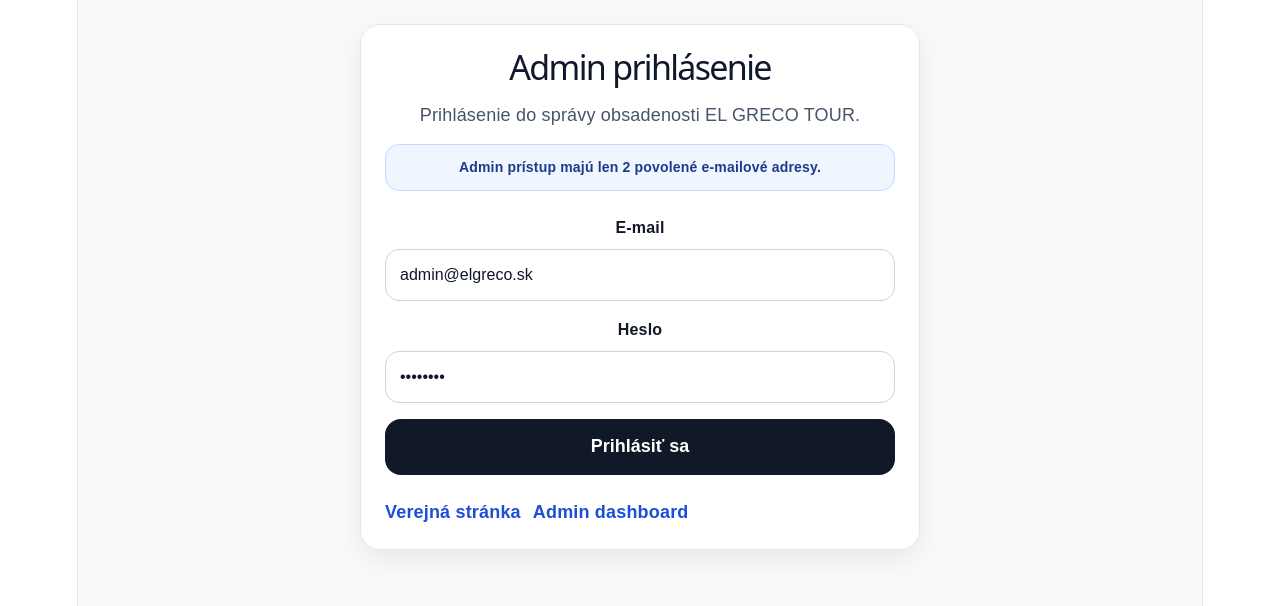
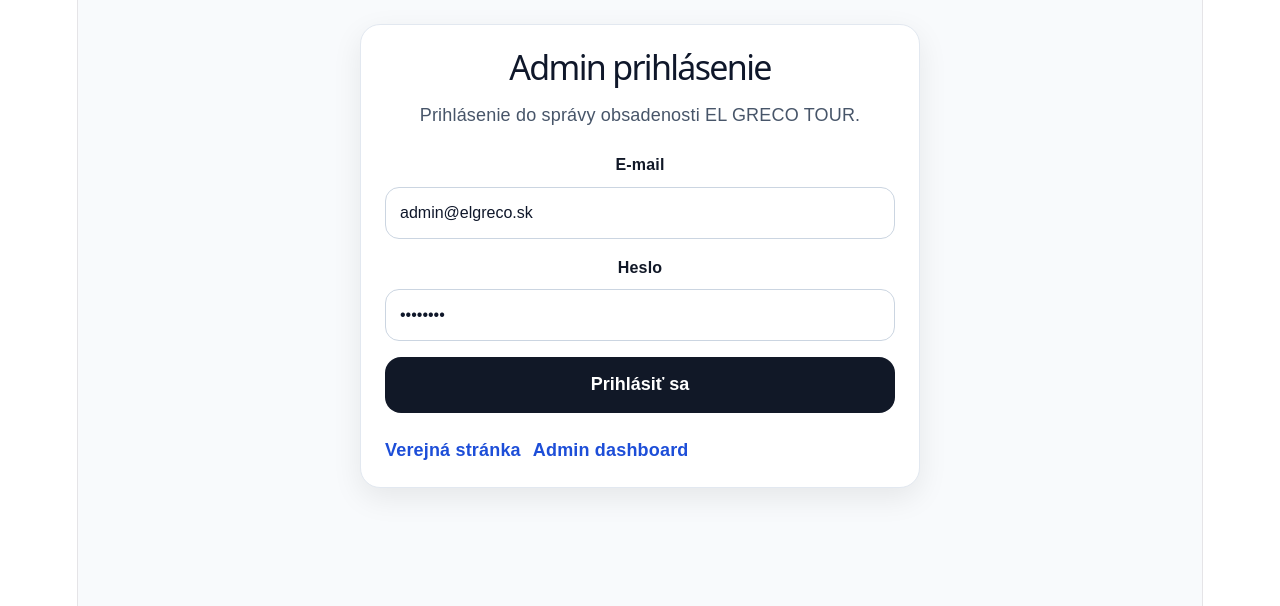
Before and after one commit to libcosenior/el-greco-tour-pwa, a React (Vite) app: page /admin/login in a window 1280 px wide. Shown: the top 606 px of the page. Built offline with nearby package versions, Linux system fonts and the light colour scheme; no server answers.

Commit message:
Remove unused datePanelTopStyle

```diff
--- a/src/pages/AdminLoginPage.tsx
+++ b/src/pages/AdminLoginPage.tsx
@@ -128,9 +128,7 @@ export default function AdminLoginPage() {
           Prihlásenie do správy obsadenosti EL GRECO TOUR.
         </p>
 
-        <div style={hintStyle}>
-          Admin prístup majú len 2 povolené e-mailové adresy.
-        </div>
+
 
         <form onSubmit={handleSubmit} style={formBoxStyle}>
           <label style={labelStyle}>
```
